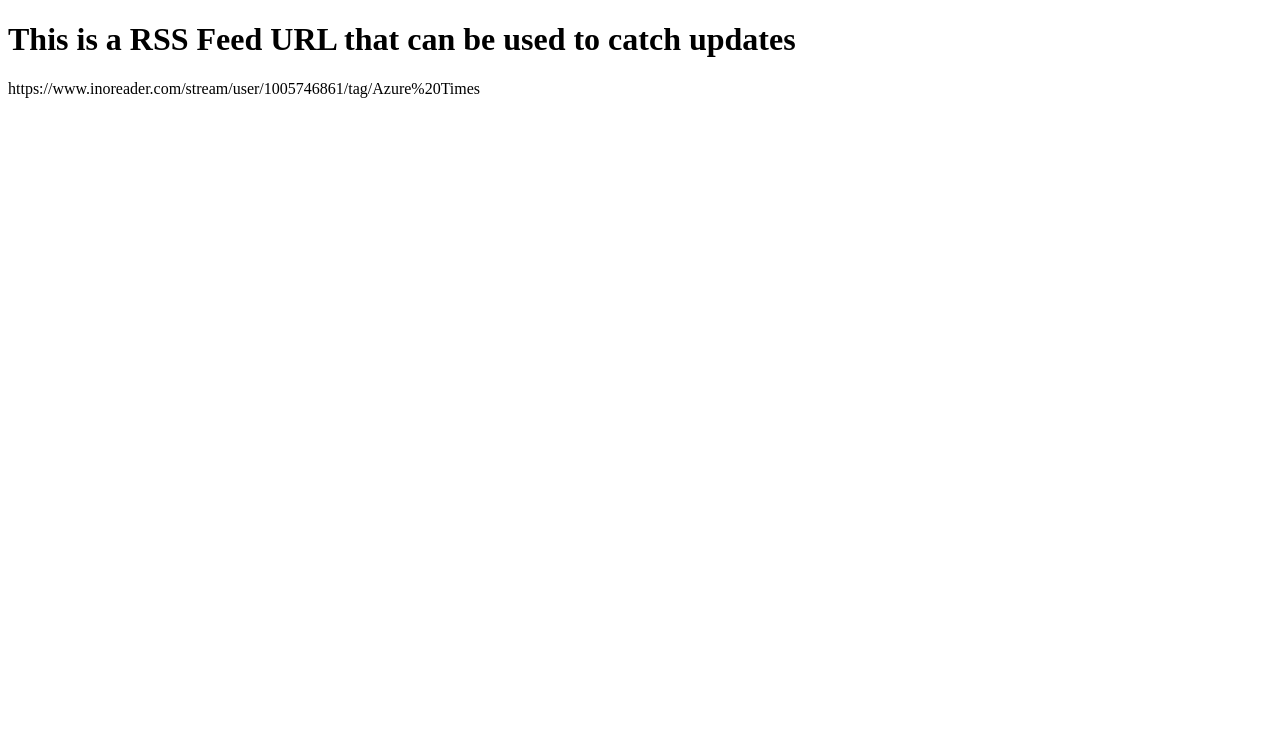
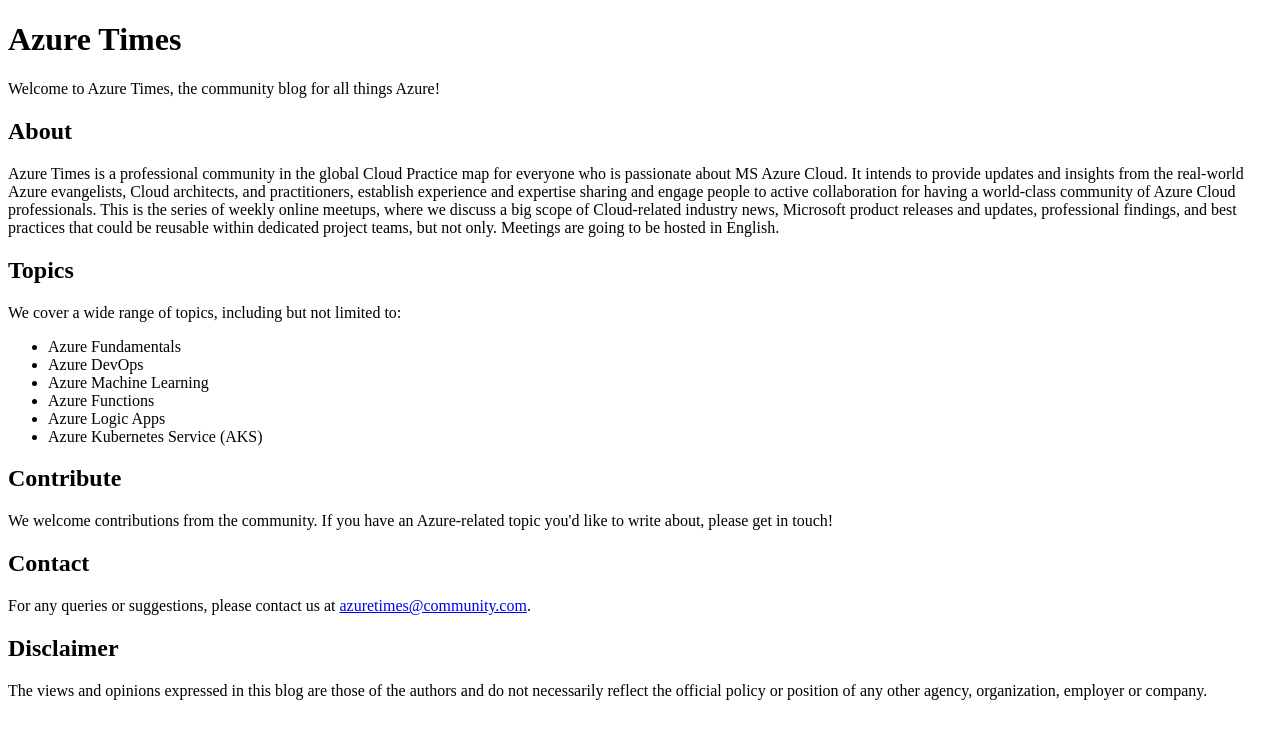
Before and after one commit to azureTimes/meetups, a plain HTML site: page docs/index.html in a window 1280 px wide. Drawn offline with Linux system fonts and the light colour scheme.

Commit message:
Azure Times

```diff
--- a/docs/index.html
+++ b/docs/index.html
@@ -1,10 +1,33 @@
 <!DOCTYPE html>
 <html>
-<title>RSS Feed</title>
+<head>
+    <title>Azure Times</title>
+</head>
 <body>
+    <h1>Azure Times</h1>
+    <p>Welcome to Azure Times, the community blog for all things Azure!</p>
 
-<h1>This is a RSS Feed URL that can be used to catch updates</h1>
-<p>https://www.inoreader.com/stream/user/1005746861/tag/Azure%20Times</p>
+    <h2>About</h2>
+    <p>Azure Times is a professional community in the global Cloud Practice map for everyone who is passionate about MS Azure Cloud. It intends to provide updates and insights from the real-world Azure evangelists, Cloud architects, and practitioners, establish experience and expertise sharing and engage people to active collaboration for having a world-class community of Azure Cloud professionals. This is the series of weekly online meetups, where we discuss a big scope of Cloud-related industry news, Microsoft product releases and updates, professional findings, and best practices that could be reusable within dedicated project teams, but not only. Meetings are going to be hosted in English.</p>
 
+    <h2>Topics</h2>
+    <p>We cover a wide range of topics, including but not limited to:</p>
+    <ul>
+        <li>Azure Fundamentals</li>
+        <li>Azure DevOps</li>
+        <li>Azure Machine Learning</li>
+        <li>Azure Functions</li>
+        <li>Azure Logic Apps</li>
+        <li>Azure Kubernetes Service (AKS)</li>
+    </ul>
+
+    <h2>Contribute</h2>
+    <p>We welcome contributions from the community. If you have an Azure-related topic you'd like to write about, please get in touch!</p>
+
+    <h2>Contact</h2>
+    <p>For any queries or suggestions, please contact us at <a href="mailto:rotarmaksim@gmail.com">azuretimes@community.com</a>.</p>
+
+    <h2>Disclaimer</h2>
+    <p>The views and opinions expressed in this blog are those of the authors and do not necessarily reflect the official policy or position of any other agency, organization, employer or company.</p>
 </body>
 </html>
```
